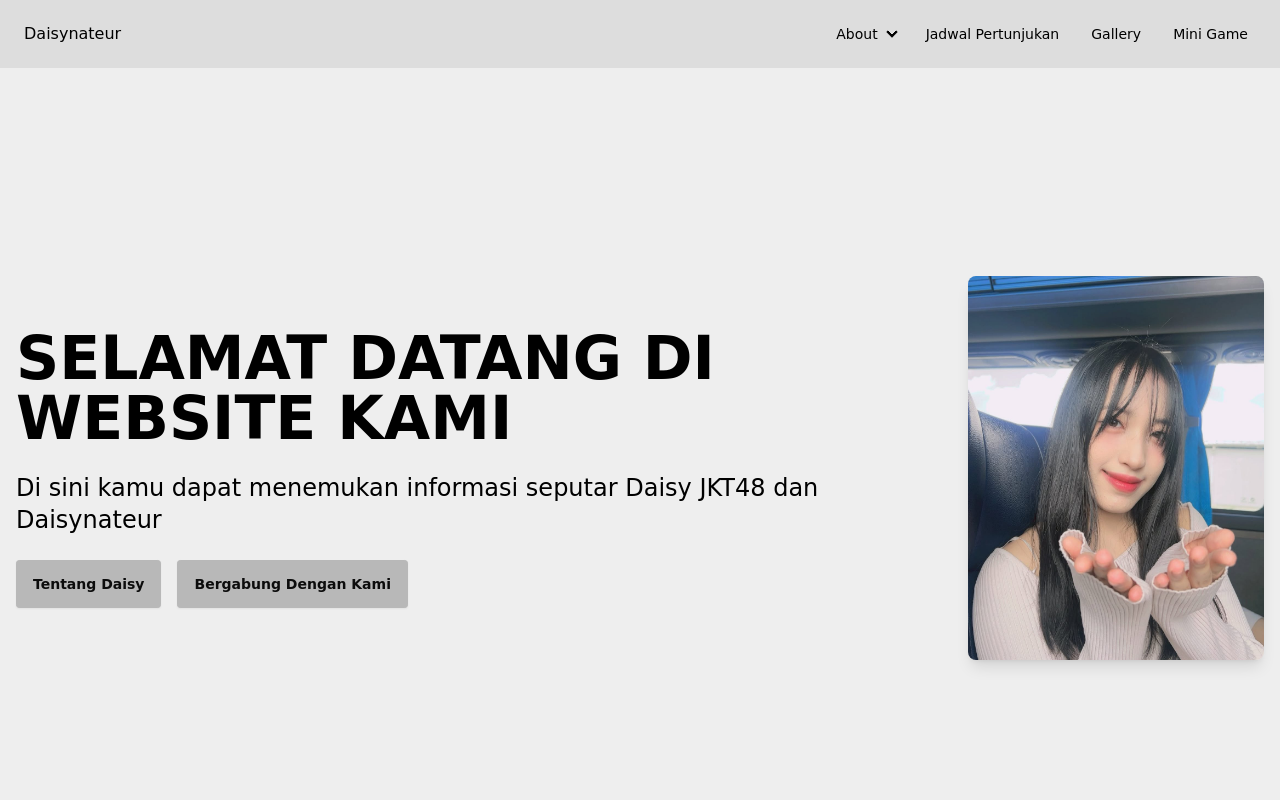
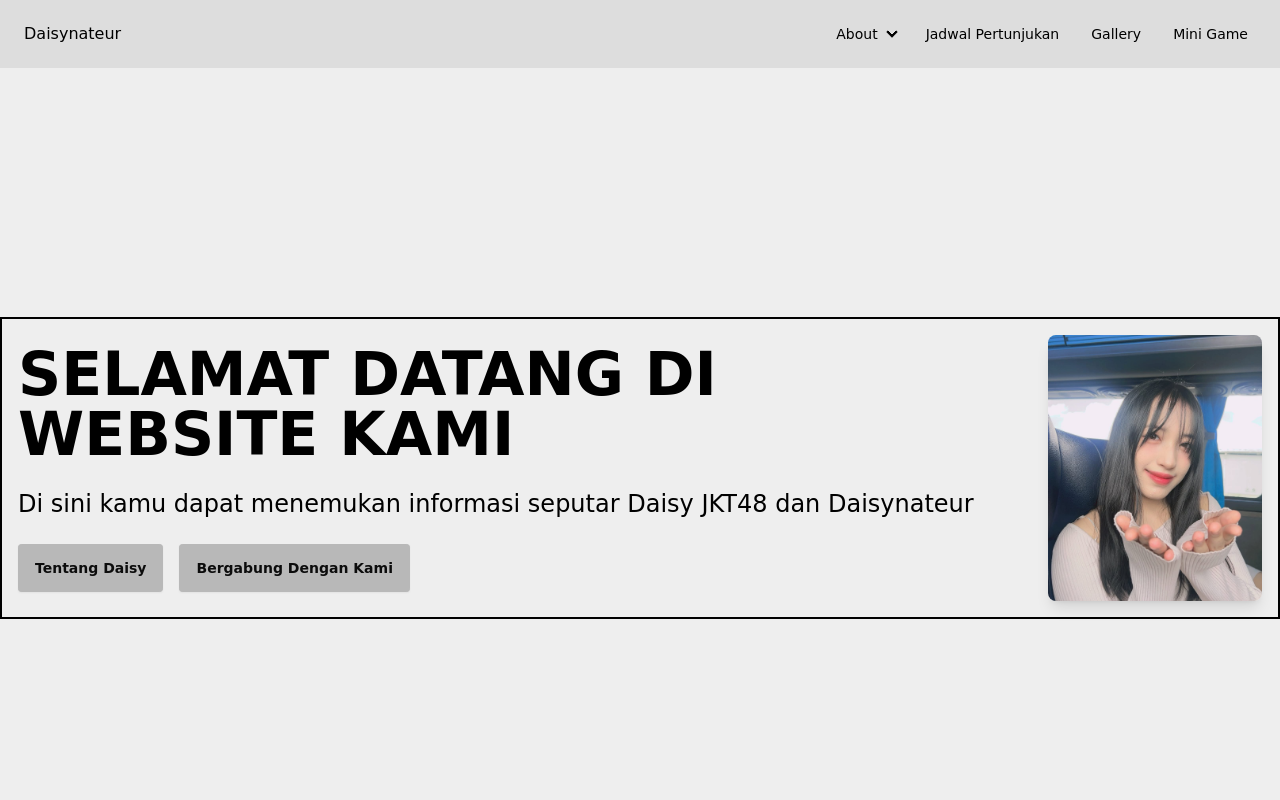
Before and after one commit to RizkiMaula/daisynateur, a Next.js app: page / in a window 1280 px wide. Shown: the top 800 px of the page. Built offline with nearby package versions, Linux system fonts and the light colour scheme.

Commit message:
coba benerin

```diff
--- a/src/app/components/fragments/Banner.jsx
+++ b/src/app/components/fragments/Banner.jsx
@@ -2,6 +2,7 @@
 import Link from 'next/link';
 import carouselPics from '@/app/assets/CaroucelPics';
 import Photo from '../elements/Photo';
+import banner from '../../assets/pics/banner.png';
 
 export const Banner = () => {
   return (
@@ -11,13 +12,12 @@
       whileInView={{ opacity: 1, scale: 1 }}
       className="hero min-h-screen bg-base-200"
     >
-      <div className="hero-content flex-col lg:flex-row-reverse">
+      <div className="hero-content flex-col lg:flex-row-reverse border-2 border-black">
         <Photo
           item={carouselPics[1]}
-          width="w-80 md:w-96"
-          height="h-88 md:h-96"
+          width="w-80 md:w-64"
+          height="h-88 md:h-70"
         />
-
         <div>
           <h1 className="md:text-6xl text-4xl font-bold">SELAMAT DATANG DI WEBSITE KAMI</h1>
           <p className="py-6">Di sini kamu dapat menemukan informasi seputar Daisy JKT48 dan Daisynateur</p>
```
Also changed, not shown: src/app/assets/pics/banner.png (added).
